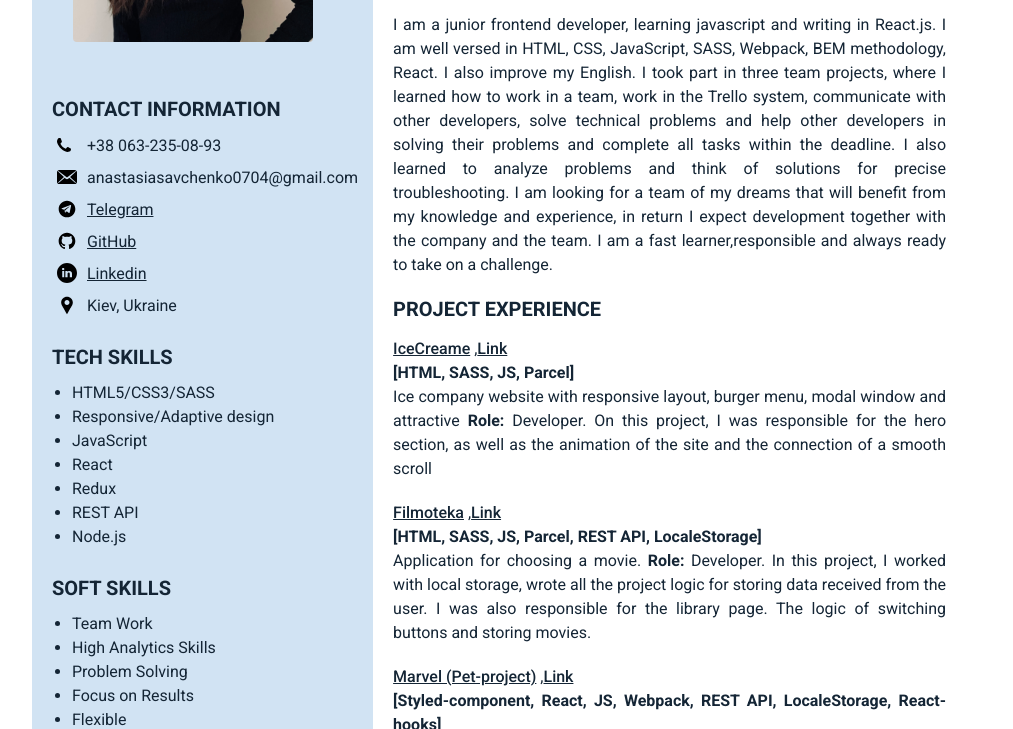
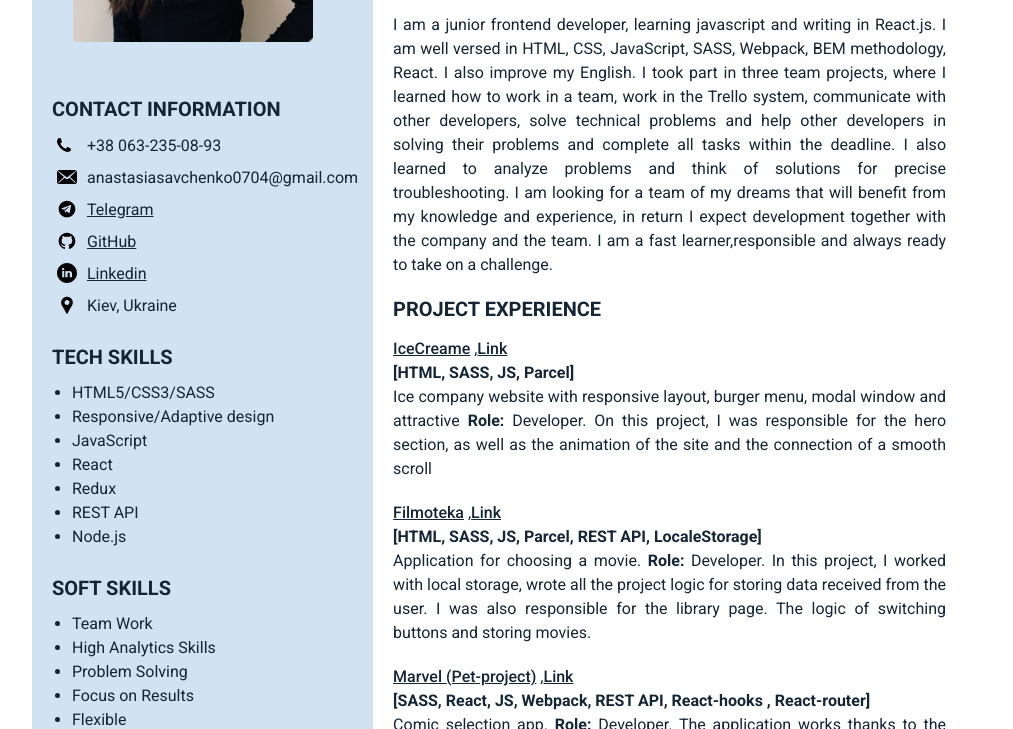
Before and after one commit to AnastasiiaHudymenko/cv, a plain HTML site: page index.html in a window 1280 px wide. Shown: the part 223-952 px from the top of the page, without its empty margins (158-1171 px from the left). Drawn offline with Linux system fonts and the light colour scheme; files whose address does not match are found by name.

Commit message:
Update index.html

```diff
--- a/index.html
+++ b/index.html
@@ -206,25 +206,25 @@
                 <p class="desc-prodject">
                   <a
                     class="link-prj"
-                    href="https://github.com/AnastasiiaHudymenko/marvel-api"
+                    href="https://anastasiiahudymenko.github.io/marvel-api/"
                     >Marvel (Pet-project)</a
                   >
                   ,<a
                     class="link-prj"
-                    href="https://anastasiiahudymenko.github.io/marvel-api/"
+                    href="https://github.com/AnastasiiaHudymenko/marvel-api"
                     >Link</a
                   >
                   <br />
                   <b
-                    >[Styled-component, React, JS, Webpack, REST API,
-                    LocaleStorage, React-hooks]</b
+                    >[SASS, React, JS, Webpack, REST API, React-hooks ,
+                    React-router]</b
                   >
                   <br />
-                  Application for choosing a movie. <b>Role:</b> Developer.
-                  Carried out a complete refactoring of the Filmoteka project.
-                  Rewritten in React. I applied the modern syntax of react
-                  hooks, as well as additionally connected the authorization
-                  system.
+                  Comic selection app. <b>Role:</b> Developer. The application
+                  works thanks to the free API Marvel Developer Portal. I wrote
+                  these applications on React, I also used React-router,
+                  React-hooks. The application also used React lazy to optimize
+                  the application.
                 </p>
               </li>
             </ul>
```
